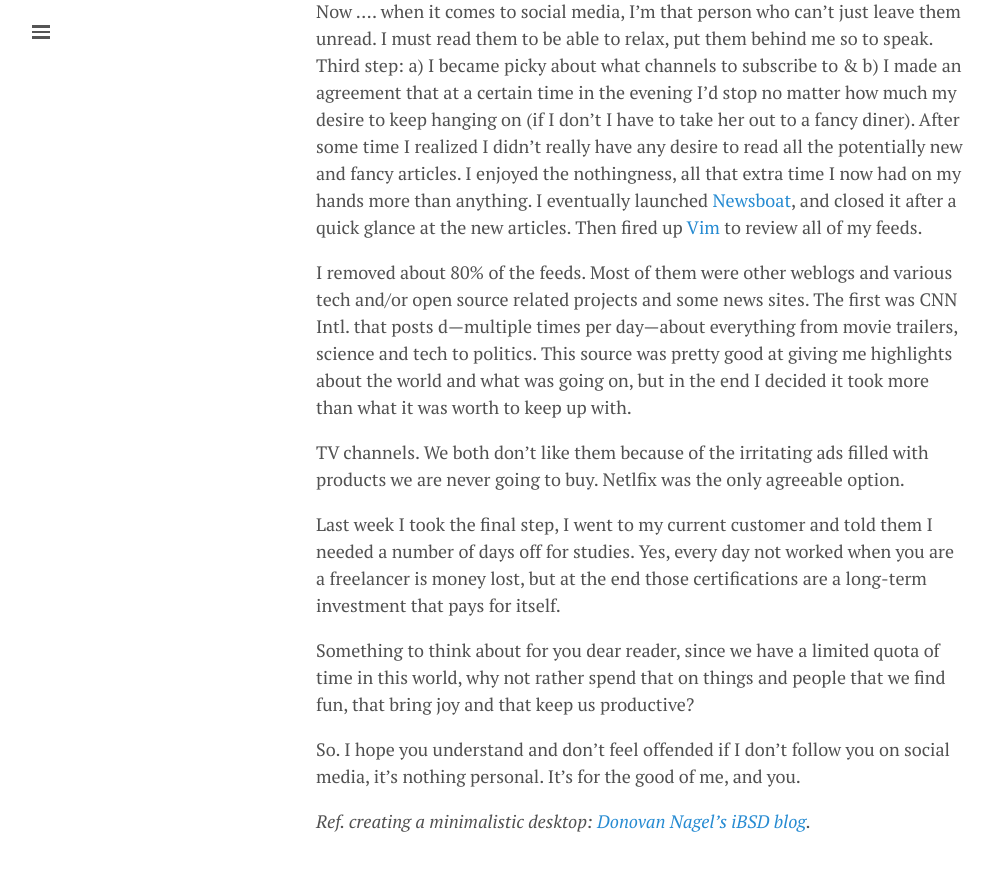
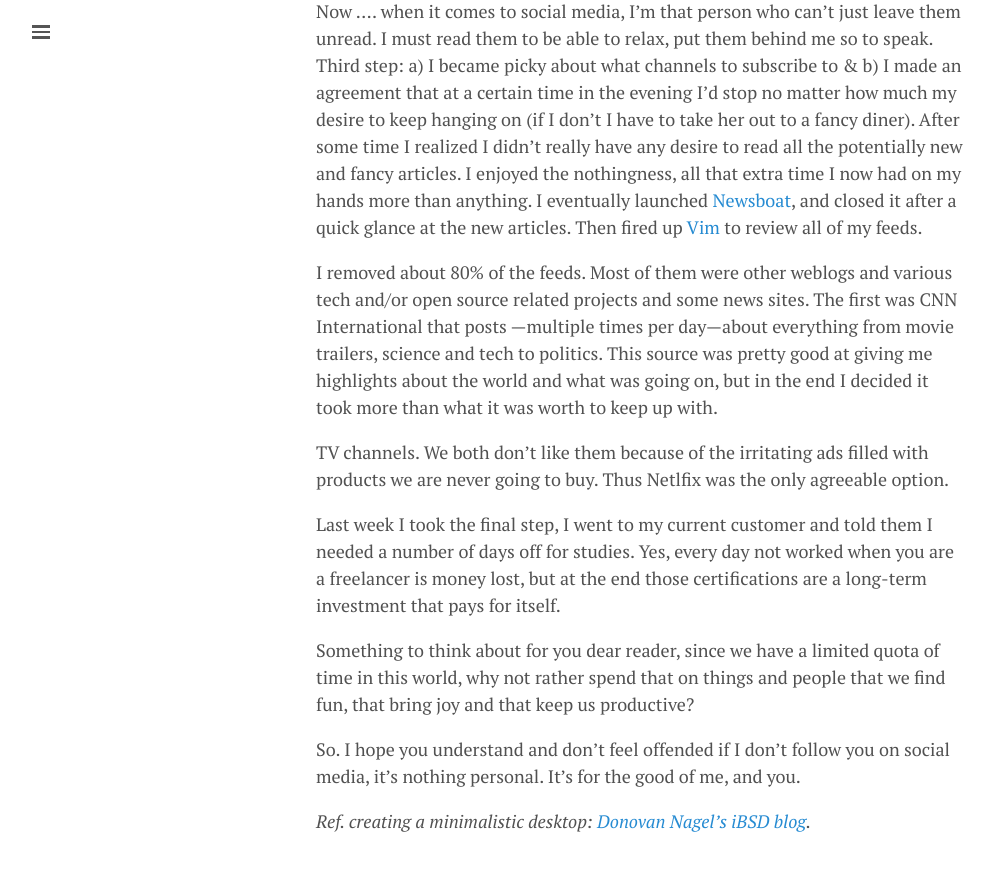
Before and after one commit to lgeurts/lgeurts.github.io, a Jekyll site: the page built from _posts/2021-11-09-why-i-decided-to-limit-my-social-presence.md, in a window 1280 px wide and 900 px high, scrolled down 1381 px. Shown: the top 871 px of the window, without its empty margins (0-994 px from the left). Built offline with Jekyll 4.4.1, drawn with Linux system fonts in a browser that asks for light colours; nearby versions of some CDN libraries; comment, search, counter and statistics services are not loaded.

Commit message:
Update 2021-11-09-why-i-decided-to-limit-my-social-presence.md

```diff
--- a/_posts/2021-11-09-why-i-decided-to-limit-my-social-presence.md
+++ b/_posts/2021-11-09-why-i-decided-to-limit-my-social-presence.md
@@ -28,9 +28,9 @@
 
 Now .... when it comes to social media, I’m that person who can’t just leave them unread. I must read them to be able to relax, put them behind me so to speak. Third step: a) I became picky about what channels to subscribe to & b) I made an agreement that at a certain time in the evening I'd stop no matter how much my desire to keep hanging on (if I don't I have to take her out to a fancy diner). After some time I realized I didn’t really have any desire to read all the potentially new and fancy articles. I enjoyed the nothingness, all that extra time I now had on my hands more than anything. I eventually launched [Newsboat]([https://newsboat.org/), and closed it after a quick glance at the new articles. Then fired up [Vim](https://www.vim.org/download.php/) to review all of my feeds.
 
-I removed about 80% of the feeds. Most of them were other weblogs and various tech and/or open source related projects and some news sites. The first was CNN Intl. that posts d—multiple times per day—about everything from movie trailers, science and tech to politics. This source was pretty good at giving me highlights about the world and what was going on, but in the end I decided it took more than what it was worth to keep up with.
+I removed about 80% of the feeds. Most of them were other weblogs and various tech and/or open source related projects and some news sites. The first was CNN International that posts —multiple times per day—about everything from movie trailers, science and tech to politics. This source was pretty good at giving me highlights about the world and what was going on, but in the end I decided it took more than what it was worth to keep up with.
 
-TV channels. We both don't like them because of the irritating ads filled with products we are never going to buy. Netlfix was the only agreeable option.
+TV channels. We both don't like them because of the irritating ads filled with products we are never going to buy. Thus Netlfix was the only agreeable option.
 
 Last week I took the final step, I went to my current customer and told them I needed a number of days off for studies. Yes, every day not worked when you are a freelancer is money lost, but at the end those certifications are a long-term investment that pays for itself.
 
```
